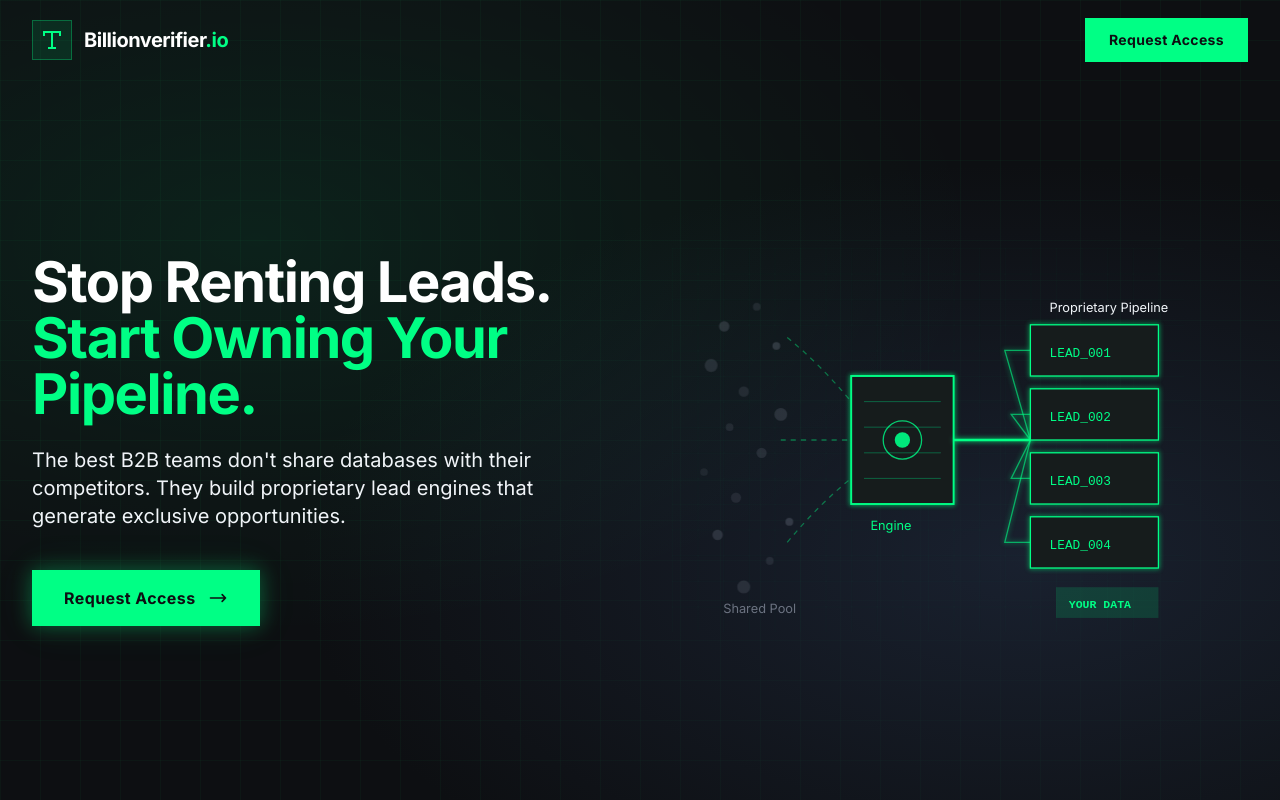
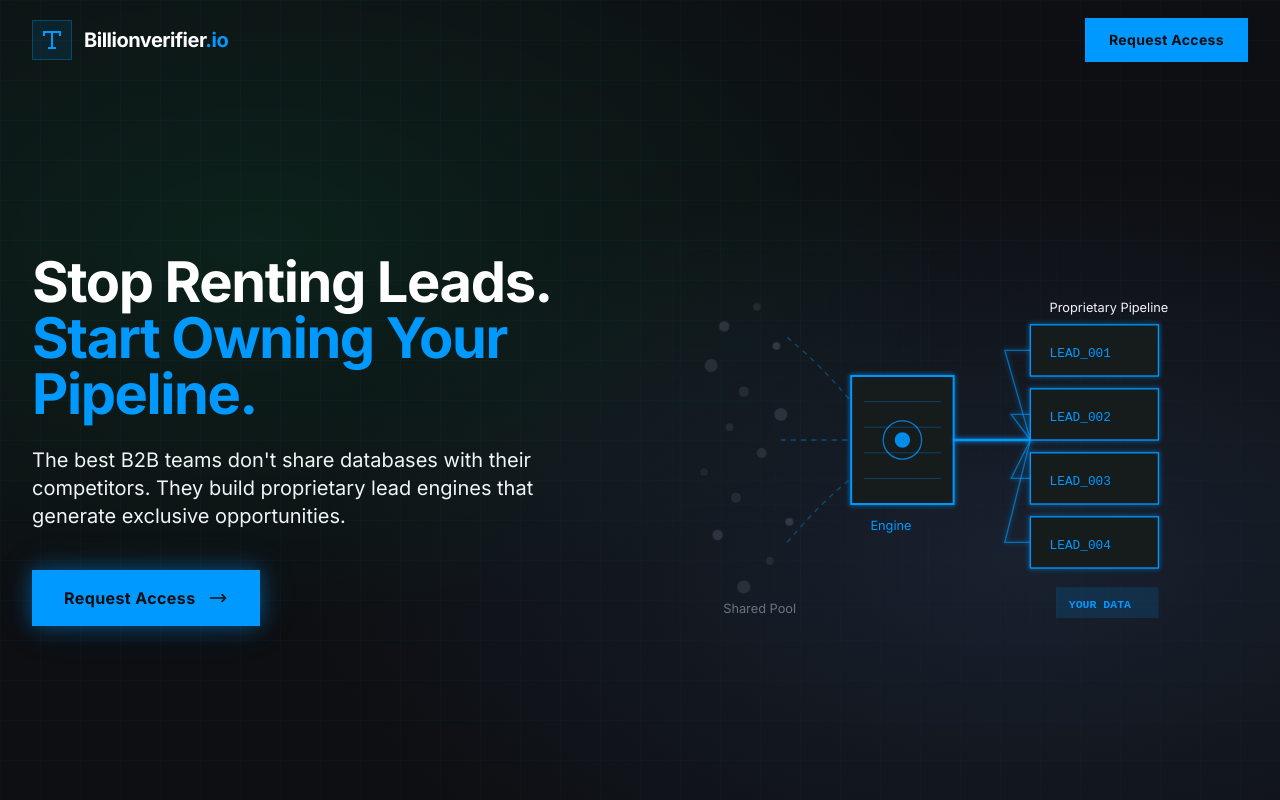
Before and after one commit to KyleBezuidenhout/email-verifier-saas, a Next.js app in the folder frontend/: page / in a window 1280 px wide. Shown: the top 800 px of the page. Built offline with nearby package versions, Linux system fonts and the light colour scheme; no server answers.

Commit message:
style: Change accent color from green to vibrant blue (#0099FF)
- Update landing accent color to bright blue for better brand alignment
- Update glow effects with blue color values
- Update blueprint grid background to blue tones
- Update all SVG elements in DataVisualization to blue

```diff
--- a/frontend/app/globals.css
+++ b/frontend/app/globals.css
@@ -138,7 +138,7 @@
 
   /* Pulse glow effect for CTAs */
   .glow-accent {
-    box-shadow: 0 0 20px rgba(0, 255, 133, 0.3), 0 0 40px rgba(0, 255, 133, 0.1);
+    box-shadow: 0 0 20px rgba(0, 153, 255, 0.4), 0 0 40px rgba(0, 153, 255, 0.15);
   }
 
   .hover-glow-accent {
@@ -146,7 +146,7 @@
   }
 
   .hover-glow-accent:hover {
-    box-shadow: 0 0 30px rgba(0, 255, 133, 0.4), 0 0 60px rgba(0, 255, 133, 0.2);
+    box-shadow: 0 0 30px rgba(0, 153, 255, 0.5), 0 0 60px rgba(0, 153, 255, 0.25);
   }
 
   /* Flowing line animation */
@@ -182,8 +182,8 @@
   /* Blueprint grid background */
   .bg-blueprint-grid {
     background-image:
-      linear-gradient(rgba(0, 255, 133, 0.03) 1px, transparent 1px),
-      linear-gradient(90deg, rgba(0, 255, 133, 0.03) 1px, transparent 1px);
+      linear-gradient(rgba(0, 153, 255, 0.03) 1px, transparent 1px),
+      linear-gradient(90deg, rgba(0, 153, 255, 0.03) 1px, transparent 1px);
     background-size: 40px 40px;
   }
 
--- a/frontend/components/marketing/DataVisualization.tsx
+++ b/frontend/components/marketing/DataVisualization.tsx
@@ -27,9 +27,9 @@ export function DataVisualization() {
 
           {/* Gradient for flowing lines */}
           <linearGradient id="flowGradient" x1="0%" y1="0%" x2="100%" y2="0%">
-            <stop offset="0%" stopColor="#00FF85" stopOpacity="0" />
-            <stop offset="50%" stopColor="#00FF85" stopOpacity="1" />
-            <stop offset="100%" stopColor="#00FF85" stopOpacity="0" />
+            <stop offset="0%" stopColor="#0099FF" stopOpacity="0" />
+            <stop offset="50%" stopColor="#0099FF" stopOpacity="1" />
+            <stop offset="100%" stopColor="#0099FF" stopOpacity="0" />
           </linearGradient>
 
           {/* Glow filter */}
@@ -77,18 +77,18 @@ export function DataVisualization() {
             width="80"
             height="100"
             fill="#161A1F"
-            stroke="#00FF85"
+            stroke="#0099FF"
             strokeWidth="1.5"
           />
 
           {/* Inner processing lines */}
-          <line x1="150" y1="120" x2="210" y2="120" stroke="#00FF85" strokeWidth="0.5" opacity="0.5" />
-          <line x1="150" y1="140" x2="210" y2="140" stroke="#00FF85" strokeWidth="0.5" opacity="0.5" />
-          <line x1="150" y1="160" x2="210" y2="160" stroke="#00FF85" strokeWidth="0.5" opacity="0.5" />
-          <line x1="150" y1="180" x2="210" y2="180" stroke="#00FF85" strokeWidth="0.5" opacity="0.5" />
+          <line x1="150" y1="120" x2="210" y2="120" stroke="#0099FF" strokeWidth="0.5" opacity="0.5" />
+          <line x1="150" y1="140" x2="210" y2="140" stroke="#0099FF" strokeWidth="0.5" opacity="0.5" />
+          <line x1="150" y1="160" x2="210" y2="160" stroke="#0099FF" strokeWidth="0.5" opacity="0.5" />
+          <line x1="150" y1="180" x2="210" y2="180" stroke="#0099FF" strokeWidth="0.5" opacity="0.5" />
 
           {/* Processing indicator */}
-          <circle cx="180" cy="150" r="15" fill="none" stroke="#00FF85" strokeWidth="1" opacity="0.8">
+          <circle cx="180" cy="150" r="15" fill="none" stroke="#0099FF" strokeWidth="1" opacity="0.8">
             <animate
               attributeName="r"
               values="12;18;12"
@@ -102,14 +102,14 @@ export function DataVisualization() {
               repeatCount="indefinite"
             />
           </circle>
-          <circle cx="180" cy="150" r="6" fill="#00FF85" opacity="0.9" />
+          <circle cx="180" cy="150" r="6" fill="#0099FF" opacity="0.9" />
         </g>
 
         {/* Flowing lines from chaos to processor */}
         <g>
           <path
             d="M 90 70 Q 115 90 140 120"
-            stroke="#00FF85"
+            stroke="#0099FF"
             strokeWidth="1"
             fill="none"
             strokeDasharray="4,4"
@@ -124,7 +124,7 @@ export function DataVisualization() {
           </path>
           <path
             d="M 85 150 Q 110 150 140 150"
-            stroke="#00FF85"
+            stroke="#0099FF"
             strokeWidth="1"
             fill="none"
             strokeDasharray="4,4"
@@ -139,7 +139,7 @@ export function DataVisualization() {
           </path>
           <path
             d="M 90 230 Q 115 200 140 180"
-            stroke="#00FF85"
+            stroke="#0099FF"
             strokeWidth="1"
             fill="none"
             strokeDasharray="4,4"
@@ -162,7 +162,7 @@ export function DataVisualization() {
             y1="150"
             x2="280"
             y2="150"
-            stroke="#00FF85"
+            stroke="#0099FF"
             strokeWidth="2"
           />
 
@@ -173,10 +173,10 @@ export function DataVisualization() {
             width="100"
             height="40"
             fill="#161A1F"
-            stroke="#00FF85"
+            stroke="#0099FF"
             strokeWidth="1"
           />
-          <text x="295" y="85" fill="#00FF85" fontSize="10" fontFamily="monospace">
+          <text x="295" y="85" fill="#0099FF" fontSize="10" fontFamily="monospace">
             LEAD_001
           </text>
 
@@ -186,10 +186,10 @@ export function DataVisualization() {
             width="100"
             height="40"
             fill="#161A1F"
-            stroke="#00FF85"
+            stroke="#0099FF"
             strokeWidth="1"
           />
-          <text x="295" y="135" fill="#00FF85" fontSize="10" fontFamily="monospace">
+          <text x="295" y="135" fill="#0099FF" fontSize="10" fontFamily="monospace">
             LEAD_002
           </text>
 
@@ -199,10 +199,10 @@ export function DataVisualization() {
             width="100"
             height="40"
             fill="#161A1F"
-            stroke="#00FF85"
+            stroke="#0099FF"
             strokeWidth="1"
           />
-          <text x="295" y="185" fill="#00FF85" fontSize="10" fontFamily="monospace">
+          <text x="295" y="185" fill="#0099FF" fontSize="10" fontFamily="monospace">
             LEAD_003
           </text>
 
@@ -212,38 +212,38 @@ export function DataVisualization() {
             width="100"
             height="40"
             fill="#161A1F"
-            stroke="#00FF85"
+            stroke="#0099FF"
             strokeWidth="1"
           />
-          <text x="295" y="235" fill="#00FF85" fontSize="10" fontFamily="monospace">
+          <text x="295" y="235" fill="#0099FF" fontSize="10" fontFamily="monospace">
             LEAD_004
           </text>
 
           {/* Connection lines to structured data */}
           <path
             d="M 280 150 L 260 80 L 280 80"
-            stroke="#00FF85"
+            stroke="#0099FF"
             strokeWidth="1"
             fill="none"
             opacity="0.6"
           />
           <path
             d="M 280 150 L 265 130 L 280 130"
-            stroke="#00FF85"
+            stroke="#0099FF"
             strokeWidth="1"
             fill="none"
             opacity="0.6"
           />
           <path
             d="M 280 150 L 265 180 L 280 180"
-            stroke="#00FF85"
+            stroke="#0099FF"
             strokeWidth="1"
             fill="none"
             opacity="0.6"
           />
           <path
             d="M 280 150 L 260 230 L 280 230"
-            stroke="#00FF85"
+            stroke="#0099FF"
             strokeWidth="1"
             fill="none"
             opacity="0.6"
@@ -257,10 +257,10 @@ export function DataVisualization() {
             y="265"
             width="80"
             height="24"
-            fill="#00FF85"
+            fill="#0099FF"
             opacity="0.15"
           />
-          <text x="310" y="281" fill="#00FF85" fontSize="9" fontFamily="monospace" fontWeight="bold">
+          <text x="310" y="281" fill="#0099FF" fontSize="9" fontFamily="monospace" fontWeight="bold">
             YOUR DATA
           </text>
         </g>
@@ -269,7 +269,7 @@ export function DataVisualization() {
         <text x="40" y="285" fill="#6B7280" fontSize="10" fontFamily="Inter, sans-serif">
           Shared Pool
         </text>
-        <text x="155" y="220" fill="#00FF85" fontSize="10" fontFamily="Inter, sans-serif">
+        <text x="155" y="220" fill="#0099FF" fontSize="10" fontFamily="Inter, sans-serif">
           Engine
         </text>
         <text x="295" y="50" fill="#F0F4F8" fontSize="10" fontFamily="Inter, sans-serif">
--- a/frontend/tailwind.config.js
+++ b/frontend/tailwind.config.js
@@ -15,7 +15,7 @@ module.exports = {
           'bg-alt': '#121418',        // Charcoal - Alternate sections
           'surface': '#161A1F',       // Subtle lift - Cards
           'card': '#1A1E24',          // Card backgrounds on alt sections
-          'accent': '#00FF85',        // Vibrant Green - CTAs and highlights
+          'accent': '#0099FF',        // Vibrant Blue - CTAs and highlights
           'text': '#F0F4F8',          // Off-White - Body text
           'heading': '#FFFFFF',       // Pure White - Main headings
           'border': '#252A31',        // Subtle border color (neutral gray)
```
